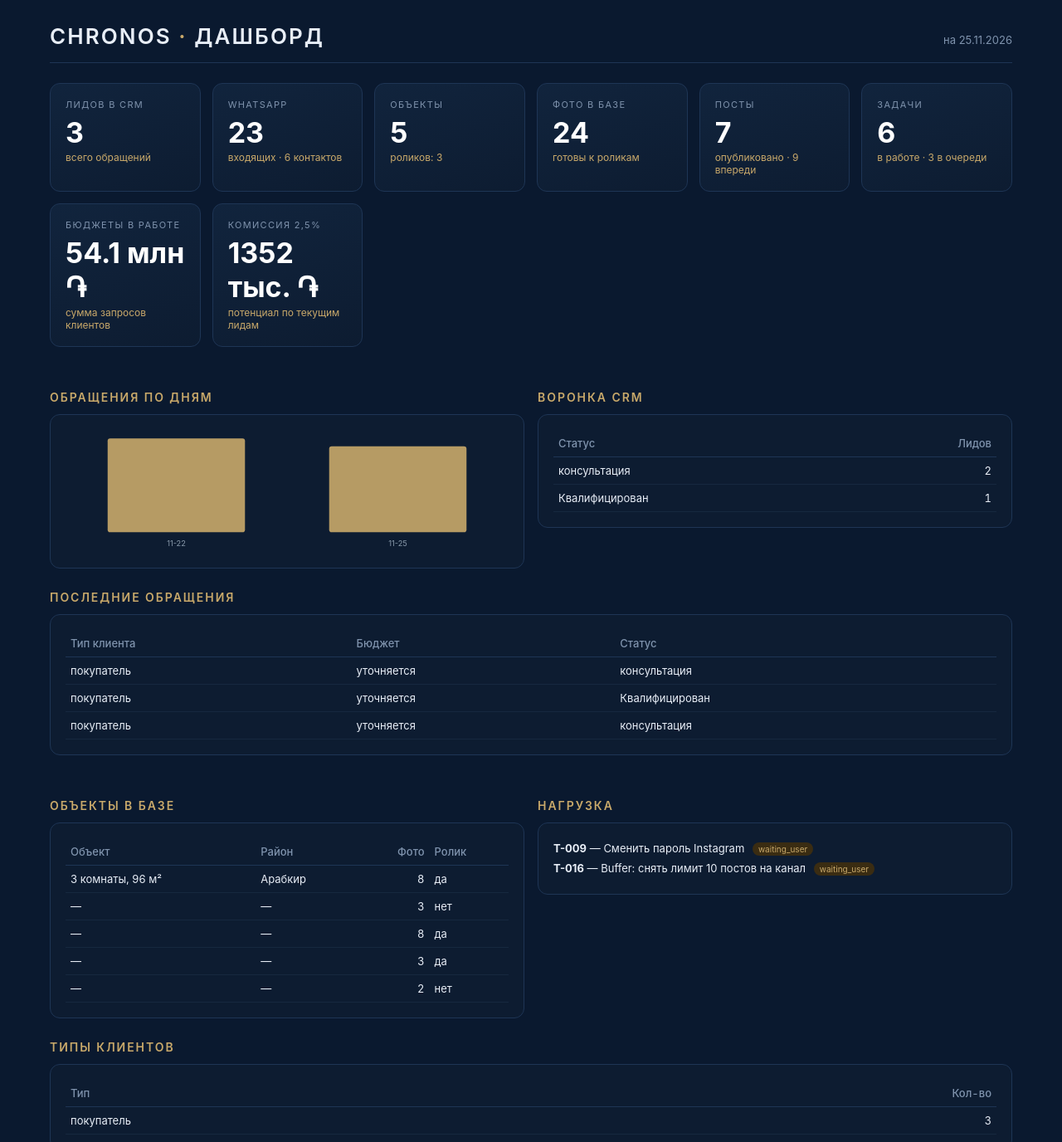
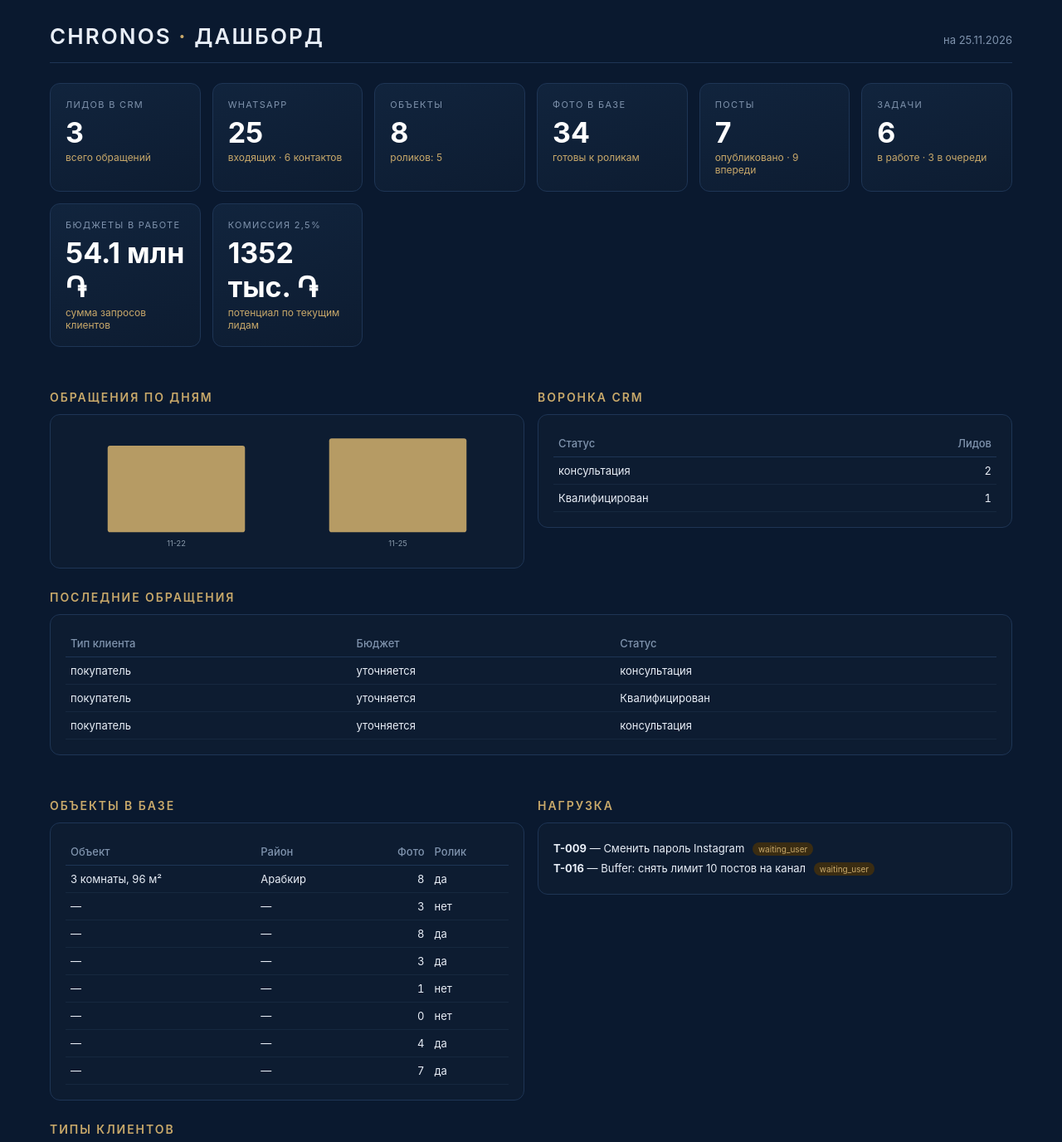
Before and after one commit to revsargs-ux/chronos-dashboard, a plain HTML site: page index.html in a window 1280 px wide. Shown: the top 1376 px of the page at 83% size. Drawn offline with Linux system fonts and the light colour scheme.

Commit message:
Дашборд: обновление данных

```diff
--- a/index.html
+++ b/index.html
@@ -31,9 +31,9 @@
 
 <div class="grid">
  <div class="card"><div class="lbl">Лидов в CRM</div><div class="val">3</div><div class="hint">всего обращений</div></div>
- <div class="card"><div class="lbl">WhatsApp</div><div class="val">23</div><div class="hint">входящих · 6 контактов</div></div>
- <div class="card"><div class="lbl">Объекты</div><div class="val">5</div><div class="hint">роликов: 3</div></div>
- <div class="card"><div class="lbl">Фото в базе</div><div class="val">24</div><div class="hint">готовы к роликам</div></div>
+ <div class="card"><div class="lbl">WhatsApp</div><div class="val">25</div><div class="hint">входящих · 6 контактов</div></div>
+ <div class="card"><div class="lbl">Объекты</div><div class="val">8</div><div class="hint">роликов: 5</div></div>
+ <div class="card"><div class="lbl">Фото в базе</div><div class="val">34</div><div class="hint">готовы к роликам</div></div>
  <div class="card"><div class="lbl">Посты</div><div class="val">7</div><div class="hint">опубликовано · 9 впереди</div></div>
  <div class="card"><div class="lbl">Задачи</div><div class="val">6</div><div class="hint">в работе · 3 в очереди</div></div>
  <div class="card"><div class="lbl">Бюджеты в работе</div><div class="val">54.1 млн ֏</div><div class="hint">сумма запросов клиентов</div></div>
@@ -41,7 +41,7 @@
 </div>
 
 <div class="two">
- <div><h2>Обращения по дням</h2><div class="panel"><svg viewBox="0 0 520 140" style="width:100%;height:auto"><rect x="49.4" y="10.0" width="161.2" height="110.0" rx="3" fill="#C9A96A" opacity="0.9"><title>2026-11-22: 12</title></rect><text x="130.0" y="136" font-size="9" fill="#8899aa" text-anchor="middle">11-22</text><rect x="309.4" y="19.2" width="161.2" height="100.8" rx="3" fill="#C9A96A" opacity="0.9"><title>2026-11-25: 11</title></rect><text x="390.0" y="136" font-size="9" fill="#8899aa" text-anchor="middle">11-25</text></svg></div></div>
+ <div><h2>Обращения по дням</h2><div class="panel"><svg viewBox="0 0 520 140" style="width:100%;height:auto"><rect x="49.4" y="18.5" width="161.2" height="101.5" rx="3" fill="#C9A96A" opacity="0.9"><title>2026-11-22: 12</title></rect><text x="130.0" y="136" font-size="9" fill="#8899aa" text-anchor="middle">11-22</text><rect x="309.4" y="10.0" width="161.2" height="110.0" rx="3" fill="#C9A96A" opacity="0.9"><title>2026-11-25: 13</title></rect><text x="390.0" y="136" font-size="9" fill="#8899aa" text-anchor="middle">11-25</text></svg></div></div>
  <div><h2>Воронка CRM</h2><div class="panel"><table><tr><th>Статус</th><th class="num">Лидов</th></tr><tr><td>консультация</td><td class="num">2</td></tr><tr><td>Квалифицирован</td><td class="num">1</td></tr></table></div></div>
 </div>
 
@@ -52,7 +52,7 @@
 
 <div class="two" style="margin-top:26px">
  <div><h2>Объекты в базе</h2><div class="panel"><table>
-  <tr><th>Объект</th><th>Район</th><th class="num">Фото</th><th>Ролик</th></tr><tr><td>3 комнаты, 96 м²</td><td>Арабкир</td><td class='num'>8</td><td>да</td></tr><tr><td>—</td><td>—</td><td class='num'>3</td><td>нет</td></tr><tr><td>—</td><td>—</td><td class='num'>8</td><td>да</td></tr><tr><td>—</td><td>—</td><td class='num'>3</td><td>да</td></tr><tr><td>—</td><td>—</td><td class='num'>2</td><td>нет</td></tr></table></div></div>
+  <tr><th>Объект</th><th>Район</th><th class="num">Фото</th><th>Ролик</th></tr><tr><td>3 комнаты, 96 м²</td><td>Арабкир</td><td class='num'>8</td><td>да</td></tr><tr><td>—</td><td>—</td><td class='num'>3</td><td>нет</td></tr><tr><td>—</td><td>—</td><td class='num'>8</td><td>да</td></tr><tr><td>—</td><td>—</td><td class='num'>3</td><td>да</td></tr><tr><td>—</td><td>—</td><td class='num'>1</td><td>нет</td></tr><tr><td>—</td><td>—</td><td class='num'>0</td><td>нет</td></tr><tr><td>—</td><td>—</td><td class='num'>4</td><td>да</td></tr><tr><td>—</td><td>—</td><td class='num'>7</td><td>да</td></tr></table></div></div>
  <div><h2>Нагрузка</h2><div class="panel"><ul><li><b>T-009</b> — Сменить пароль Instagram <span class='tag'>waiting_user</span></li><li><b>T-016</b> — Buffer: снять лимит 10 постов на канал <span class='tag'>waiting_user</span></li></ul></div></div>
 </div>
 
```
